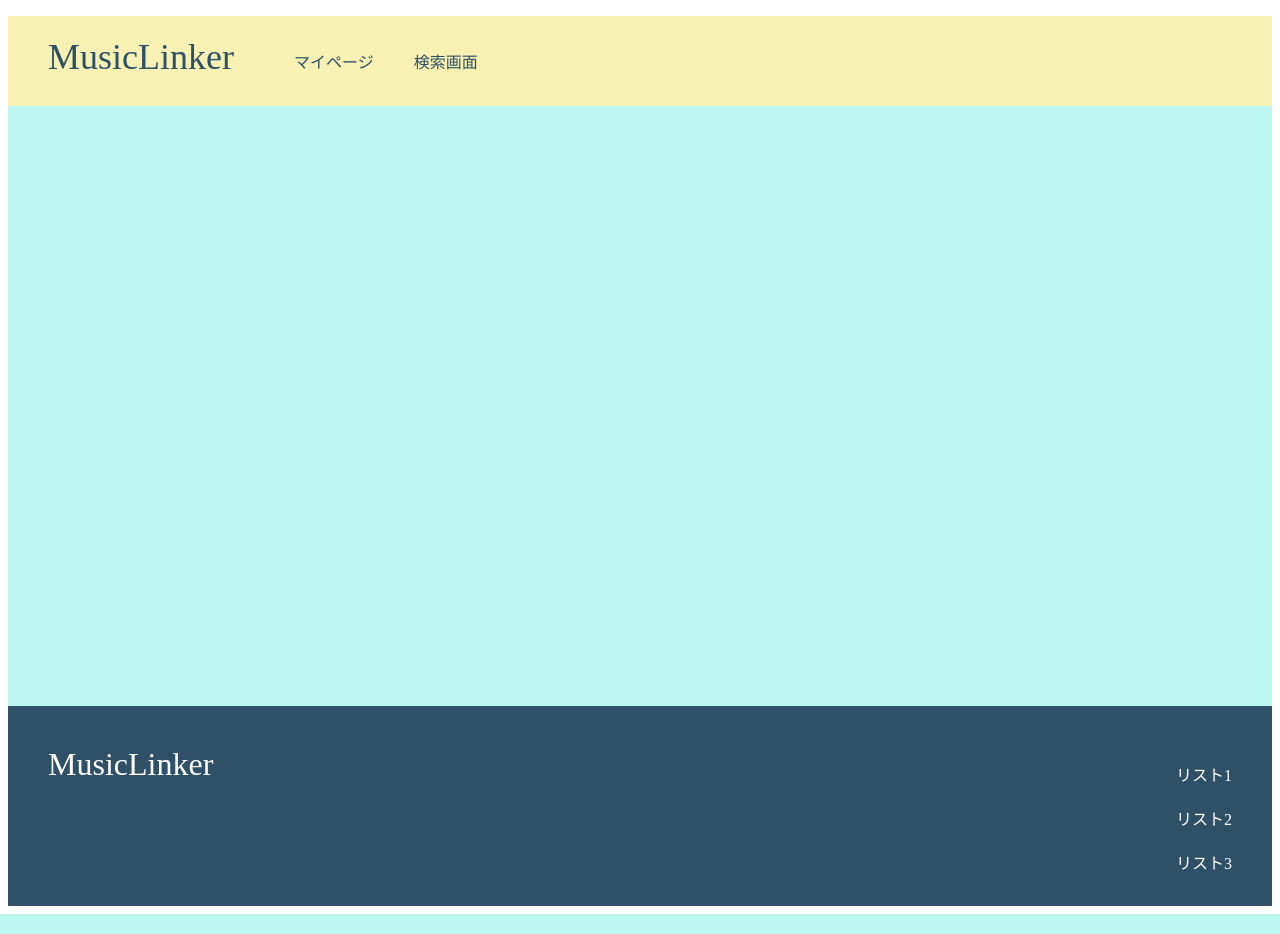
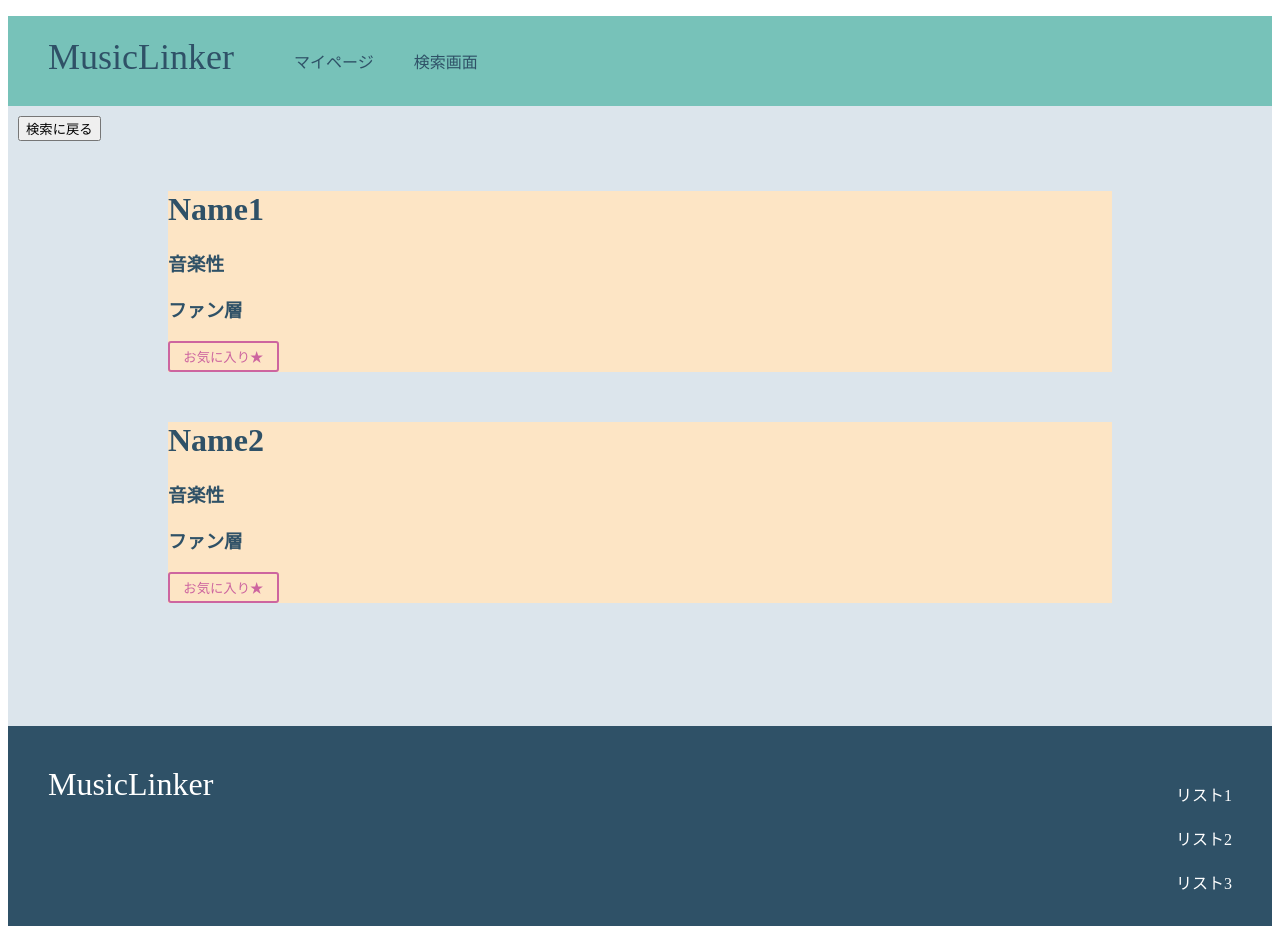
Before and after one commit to MoriKeigoYUZU/MusicLinker, a Python web app: template app/templates/searchResults.html in a window 1280 px wide. Run offline with Jinja, Linux system fonts and the light colour scheme; the template is opened without the code that fills it, so the values that code supplies are empty.

Commit message:
js作成

```diff
--- a/app/static/css/searchResult/searchResults.css
+++ b/app/static/css/searchResult/searchResults.css
@@ -1,61 +1,85 @@
+/* body {
+    font-family: "Avenir Next";
+} */
 
-body {
-    font-family: "Avenir Next";
+li {
+  list-style: none;
 }
 
-
-li{
-    list-style: none;
-
+a {
+  text-decoration: none; /* リンクの下線なし */
 }
 
-a{
-    text-decoration: none/* リンクの下線なし */
+.header {
+  background: #77c2b9;
+  height: 90px;
 }
 
-.header{
-    background:#f7f2b4;
-    height:90px;
+.header a {
+  color: #2f5167;
 }
 
-.header a{
-    color:#2f5167;
+.header-logo {
+  font-size: 36px;
+  float: left;
+  padding: 20px 40px; /* 上下20px 左右 40pxの余白 */
+  color: #2f5167;
 }
 
-.header-logo{
-    font-size:36px;
-    float:left;
-    padding: 20px 40px;/* 上下20px 左右 40pxの余白 */
-    color:#2f5167;
+.header-list li {
+  float: left;
+  padding: 33px 20px; /* 上下33px 左右 20pxの余白 */
+  color: #2f5167;
 }
 
-.header-list li{
-    float: left;
-    padding: 33px 20px; /* 上下33px 左右 20pxの余白 */
-    color:#2f5167;
+.main {
+  background: #dce5ec;
+  height: 600px;
+  padding: 10px;
 }
 
-
-.main{
-    background:#bdf7f1;
-    height:600px;
+.backPage {
+  margin: 0;
 }
 
-.footer{
-    background-color: #2f5167;
-    color:#fff;
-    height: 120px;
-    padding:40px;
-}
-.footer-logo{
-    font-size:32px;
-    float:left;
+/* jsで追加したdiv */
+.resultFrom {
+  margin: 50px 150px;
+  background: #fde5c5;
 }
 
-.footer-list{
-    float:right;
+.favoriteButton {
+  display: inline-block;
+  padding: 0.3em 1em;
+  text-decoration: none;
+  color: #cd659f;
+  border: solid 2px #cd659f;
+  border-radius: 3px;
+  transition: 0.4s;
+  background: #fde5c5;
 }
 
-.footer-list li{
-    padding-bottom:20px;
+.resultFrom h1 {
+  color: #2f5167;
 }
+.resultFrom h3 {
+  color: #2f5167;
+}
+.footer {
+  background-color: #2f5167;
+  color: #fff;
+  height: 120px;
+  padding: 40px;
+}
+.footer-logo {
+  font-size: 32px;
+  float: left;
+}
+
+.footer-list {
+  float: right;
+}
+
+.footer-list li {
+  padding-bottom: 20px;
+}
--- /dev/null
+++ b/app/static/js/searchResults.js
@@ -0,0 +1,45 @@
+let hitNumber = 2; //検索にヒットしたアーティストの数
+
+$(function() {
+  //ページを読み込んだ後に実行
+
+  createResult();
+});
+
+const createResult = () => {
+  //検索結果の表示
+  for (var i = 0; i < hitNumber; i++) {
+    // div要素を生成
+    var div = document.createElement("div");
+    // div要素のclassを追加
+    div.className = "resultFrom";
+    // p要素を生成
+    var name = document.createElement("h1");
+    var music = document.createElement("h3");
+    var fan = document.createElement("h3");
+    // アーティスト名
+    name.className = "artistName";
+    name.textContent = "Name" + (i + 1);
+    //音楽性
+    music.className = "musicality";
+    music.textContent = "音楽性";
+    //ファン増
+    fan.className = "fanBase";
+    fan.textContent = "ファン層";
+
+    // p要素をdiv要素の子要素に追加
+    div.appendChild(name);
+    div.appendChild(music);
+    div.appendChild(fan);
+
+    //お気に入りボタンの生成・追加
+    var favorite = document.createElement("button");
+    favorite.className = "favoriteButton";
+    favorite.textContent = "お気に入り★";
+    favorite.value = i;
+    div.appendChild(favorite);
+
+    // 生成したdiv要素を追加する
+    document.getElementById("formList").appendChild(div);
+  }
+};
--- a/app/templates/searchResults.html
+++ b/app/templates/searchResults.html
@@ -1,39 +1,44 @@
 <!DOCTYPE html>
 <html lang="ja">
   <head>
-    <meta charset="UTF-8">
+    <meta charset="UTF-8" />
     <title>検索結果</title>
-    <link rel="stylesheet" href="../static/css/searchResult/searchResults.css">
+    <script src="http://ajax.googleapis.com/ajax/libs/jquery/3.4.1/jquery.min.js"></script>
+    <script src="../static/js/searchResults.js"></script>
+    <link
+      rel="stylesheet"
+      href="../static/css/searchResult/searchResults.css"
+    />
   </head>
   <body>
-
-    <div class = "header">
+    <div class="header">
       <div class="header-logo">MusicLinker</div>
       <div class="header-list">
         <ul>
           <li><a href="../templates/mypageUser.html">マイページ</a></li>
-                <li>検索画面</li>
+          <li><a href="../templates/search.html">検索画面</a></li>
         </ul>
       </div>
     </div>
-
-    <div class = "main">
-
+    <div class="main">
+      <a href="../templates/search.html">
+        <button type="button" class="backPage" name="name" value="value">
+          検索に戻る
+        </button>
+      </a>
+      <div id="formList" class="form"></div>
     </div>
-
-    <div class = "footer">
-        <div class = "footer-logo">
+    <div class="footer">
+      <div class="footer-logo">
         <li>MusicLinker</li>
       </div>
-        <div class = "footer-list">
+      <div class="footer-list">
         <ul>
           <li>リスト1</li>
           <li>リスト2</li>
           <li>リスト3</li>
         </ul>
-
       </div>
     </div>
-
   </body>
 </html>
```
Lines whose indentation alone changed are shown as unchanged.
